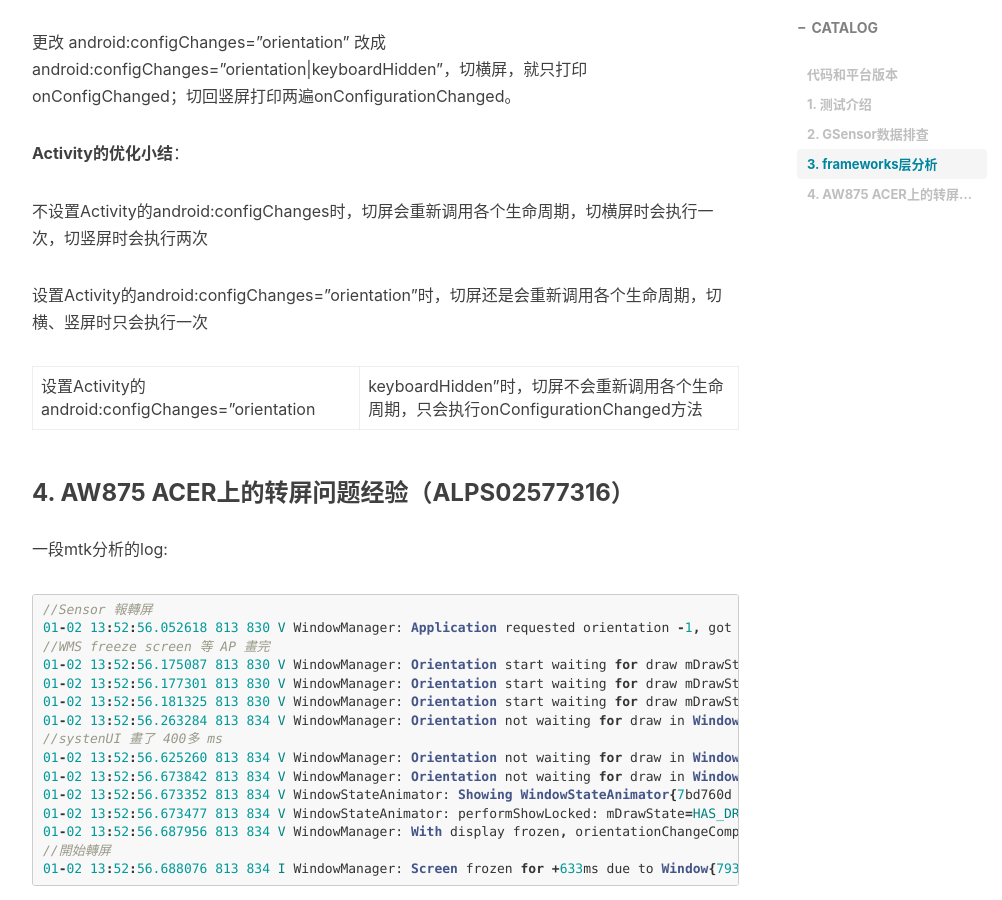
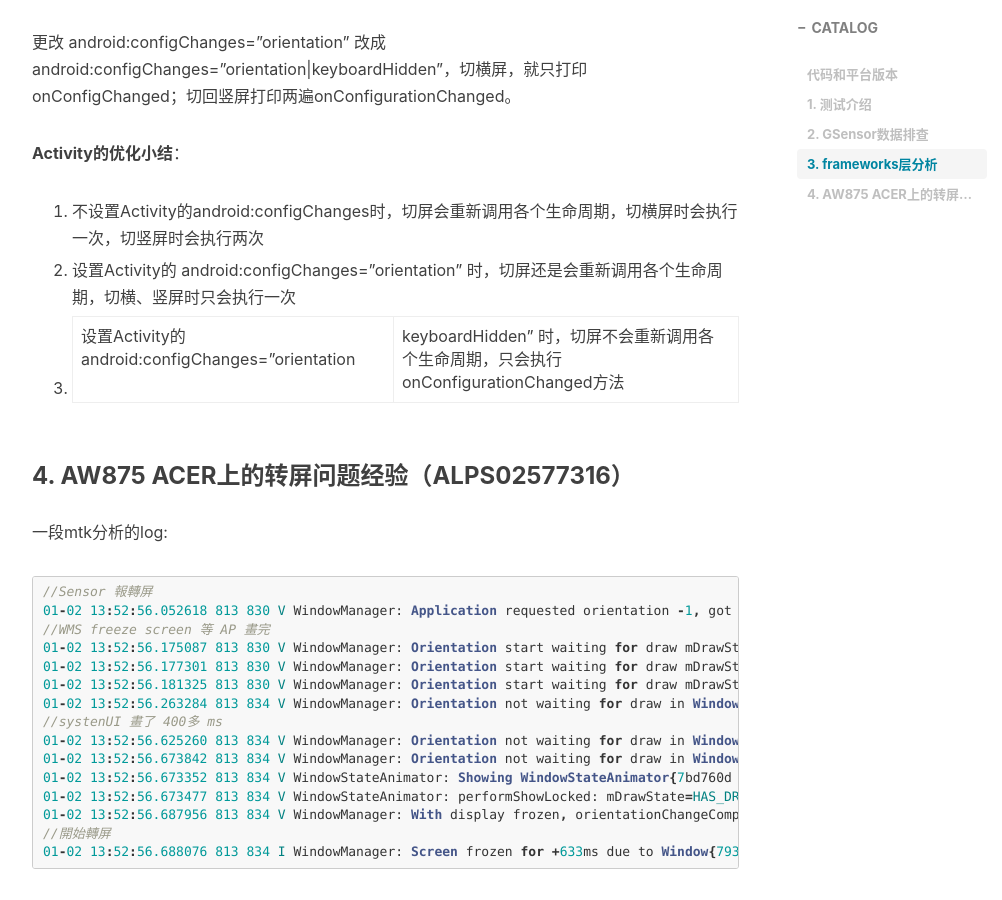
Before and after one commit to chendongqi/blog, a Jekyll site: the page built from _posts/android/performance/2017-02-17-rotate_performance.markdown, in a window 1280 px wide and 900 px high, scrolled down 7037 px. Shown: the whole window, without its empty margins (233-1235 px from the left). Built offline with Jekyll 4.4.1, drawn with Linux system fonts in a browser that asks for light colours; nearby versions of some CDN libraries; comment, search, counter and statistics services are not loaded; part of the change alters nothing that is shown.

```diff
--- a/_posts/android/performance/2017-02-17-rotate_performance.markdown
+++ b/_posts/android/performance/2017-02-17-rotate_performance.markdown
@@ -282,11 +282,11 @@ onConfigurationChange
 
 **Activity的优化小结**：
 
-不设置Activity的android:configChanges时，切屏会重新调用各个生命周期，切横屏时会执行一次，切竖屏时会执行两次
+1. 不设置Activity的android:configChanges时，切屏会重新调用各个生命周期，切横屏时会执行一次，切竖屏时会执行两次
 
-设置Activity的android:configChanges="orientation"时，切屏还是会重新调用各个生命周期，切横、竖屏时只会执行一次
+2. 设置Activity的 android:configChanges="orientation" 时，切屏还是会重新调用各个生命周期，切横、竖屏时只会执行一次
 
-设置Activity的android:configChanges="orientation|keyboardHidden"时，切屏不会重新调用各个生命周期，只会执行onConfigurationChanged方法
+3. 设置Activity的 android:configChanges="orientation|keyboardHidden" 时，切屏不会重新调用各个生命周期，只会执行onConfigurationChanged方法
 
 ### 4. AW875 ACER上的转屏问题经验（ALPS02577316）
 
```
